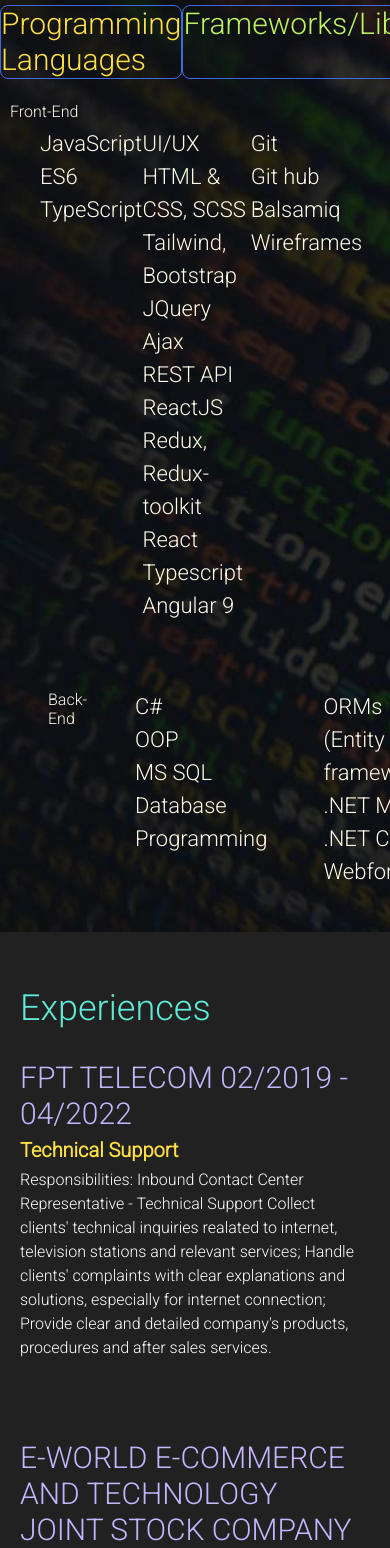
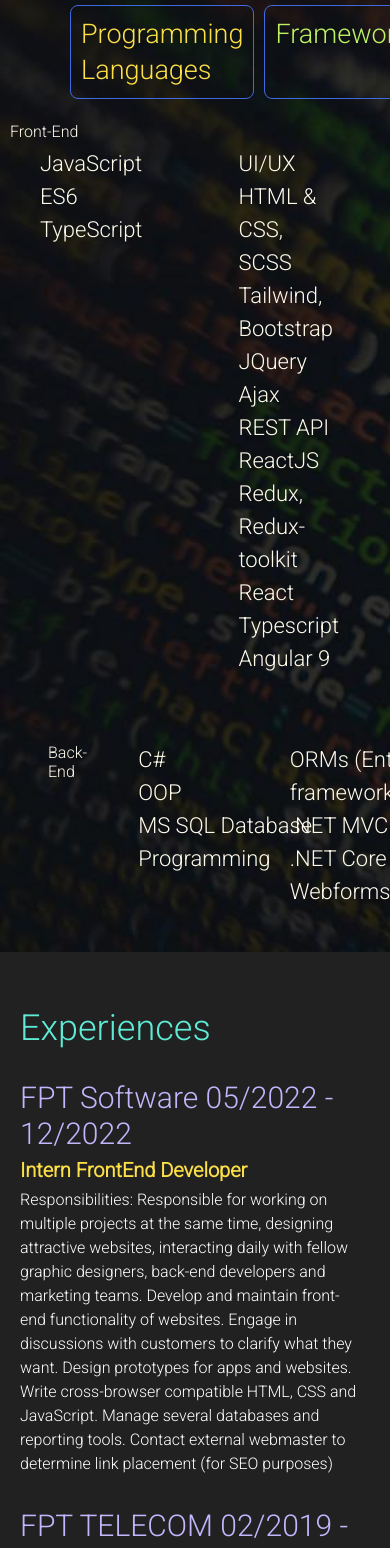
Before and after one commit to TheFlash2022/cv-online, a React (Create React App) app: page / in a window 390 px wide. Shown: the part 1400-2948 px from the top of the page. Built offline with nearby package versions, Linux system fonts and the light colour scheme.

Commit message:
updateEx

```diff
--- a/src/App.scss
+++ b/src/App.scss
@@ -182,6 +182,21 @@
       }
     }
   }
+  .skills {
+    .skill {
+      .FrontEnd {
+        h4 {
+          left: -1.75rem;
+          top: -0.75rem;
+        }
+      }
+      .BackEnd {
+        .frameworks {
+          left: 8rem;
+        }
+      }
+    }
+  }
 }
 @media (max-width: 768px) {
   .contact {
@@ -216,6 +231,14 @@
     }
   }
   .skills {
+    .title_skills {
+      width: 83%;
+      margin-left: 1rem;
+      h3 {
+        padding: 10px;
+        margin-right: 10px;
+      }
+    }
     .skill {
       .FrontEnd {
         h4 {
@@ -244,6 +267,27 @@
   }
   .skills {
     padding-right: 25px;
+    .title_skills {
+      margin-left: 70px;
+      h3 {
+        font-size: 27px;
+      }
+    }
+    .skill {
+      .FrontEnd {
+        .frameworks {
+          padding-left: 6rem;
+        }
+        .other {
+          padding-left: 5rem;
+        }
+      }
+      .BackEnd {
+        .frameworks {
+          margin-left: -5rem;
+        }
+      }
+    }
   }
   .myProject {
     .taskify {
--- a/src/component/Experiences.tsx
+++ b/src/component/Experiences.tsx
@@ -7,6 +7,17 @@
     <div id="ex" className="ex_edu flex justify-around pt-14 pb-8 text-white">
       <div className="experiences wow animate__bounceInLeft">
         <h3 className="text-teal-300 text-4xl">{t("Experiences")}</h3>
+        <div className="mt-8">
+          <h4 className="text-3xl mb-1 text-violet-300">
+            FPT Software 05/2022 - 12/2022
+          </h4>
+          <b className="text-yellow-300 text-xl">Intern FrontEnd Developer</b>
+          <p className="mt-1">
+            {t(
+              "Responsibilities: Responsible for working on multiple projects at the same time, designing attractive websites, interacting daily with fellow graphic designers, back-end developers and marketing teams. Develop and maintain front-end functionality of websites. Engage in discussions with customers to clarify what they want. Design prototypes for apps and websites. Write cross-browser compatible HTML, CSS and JavaScript. Manage several databases and reporting tools. Contact external webmaster to determine link placement (for SEO purposes)"
+            )}
+          </p>
+        </div>
         <div className="mt-8">
           <h4 className="text-3xl mb-1 text-violet-300">
             {t("FPT TELECOM")} 02/2019 - 04/2022
@@ -42,7 +53,8 @@
         </div>
         <div className="mt-20">
           <h4 className="text-3xl mb-1 text-violet-300">
-            {t("HANOI UNIVERSITY OF SCIENCE AND TECHNOLOGY(Degree 2)")} 06/2019 - 11/2021
+            {t("HANOI UNIVERSITY OF SCIENCE AND TECHNOLOGY(Degree 2)")} 06/2019
+            - 11/2021
           </h4>
           <b className="text-yellow-300 text-xl">
             {t("Major: Information Technology")}
--- a/src/component/Footer.tsx
+++ b/src/component/Footer.tsx
@@ -9,7 +9,7 @@
       <div className="text-center text-6xl">
         <a
           className="animate__animated animate__heartBeat animate__infinite"
-          href="https://drive.google.com/file/d/1wq9CHUOBpj3ShVpcMW1FtJ9k4O6uelVv/view?usp=sharing"
+          href="#"
           target="_blank"
           rel="noreferrer"
         >
--- a/src/i18n.js
+++ b/src/i18n.js
@@ -18,6 +18,8 @@
       "Other skills": "Kĩ năng khác",
       Experiences: "Kinh nghiệm",
       Education: "Học vấn",
+      "Responsibilities: Responsible for working on multiple projects at the same time, designing attractive websites, interacting daily with fellow graphic designers, back-end developers and marketing teams. Develop and maintain front-end functionality of websites. Engage in discussions with customers to clarify what they want. Design prototypes for apps and websites. Write cross-browser compatible HTML, CSS and JavaScript. Manage several databases and reporting tools. Contact external webmaster to determine link placement (for SEO purposes)":
+        "Chịu trách nhiệm làm việc với nhiều dự án cùng lúc, thiết kế các trang web hấp dẫn, tương tác hàng ngày với các bạn thiết kế đồ họa, back-end developer và nhóm tiếp thị. Phát triển và duy trì chức năng front-end của các trang web. Tham gia thảo luận với khách hàng để làm rõ những gì họ muốn. Thiết kế prototypes cho ứng dụng và trang web. Viết HTML, CSS và JavaScript tương thích với nhiều trình duyệt (cross-browser). Quản lý một số cơ sở dữ liệu và các công cụ báo cáo. Liên hệ với quản trị viên web bên ngoài để xác định vị trí đặt link (cho mục đích SEO)",
       "FPT TELECOM": "Công ty cổ phần viễn thông FPT Telecom",
       "Technical Support": "Hỗ trợ kĩ thuật",
       "E-WORLD E-COMMERCE AND TECHNOLOGY JOINT STOCK COMPANY":
@@ -27,11 +29,12 @@
         "Trách nhiệm: Tổng đài viên chăm sóc khách hàng - hỗ trợ khách hàng về các vấn đề kĩ thuật liên quan tới mạng internet, dịch vụ truyền hình và các dịch vụ liên quan, xử lý các khiếu nại của khách hàng với các giải thích và giải pháp rõ ràng, đặc biệt là đối với kết nối Internet; Cung cấp các sản phẩm, quy trình và dịch vụ sau khi bán hàng rõ ràng và chi tiết.",
       "Seek for potential retail customers who have demand for importing a varied range of consumer goods; Provide the package of importing goods from some Asia countries, for example, from China to Vietnam; Receive and give advice for clients' relevant inquiries.":
         "Tìm kiếm cho các khách hàng bán lẻ tiềm năng, những người có nhu cầu nhập khẩu một loạt các hàng tiêu dùng khác nhau; Cung cấp gói nhập khẩu hàng hóa từ một số quốc gia châu Á, ví dụ, từ Trung Quốc đến Việt Nam; Nhận và đưa ra lời khuyên cho các yêu cầu liên quan của khách hàng.",
-        "UNIVERSITY OF TECHNOLOGY": "Đại học Bách Khoa",
+      "UNIVERSITY OF TECHNOLOGY": "Đại học Bách Khoa",
       "Major: Faculty of Geology & Petroleum Engineering":
         "Chuyên ngành: Kĩ thuật Địa Chất và Dầu Khí",
       "Earth Resources and Environment": "Tài nguyên trái đất và môi trường",
-      "HANOI UNIVERSITY OF SCIENCE AND TECHNOLOGY(Degree 2)": "Đại học Bách Khoa Hà Nội(bằng 2)",
+      "HANOI UNIVERSITY OF SCIENCE AND TECHNOLOGY(Degree 2)":
+        "Đại học Bách Khoa Hà Nội(bằng 2)",
       "Major: Information Technology": "Chuyên ngành: Công nghệ Thông Tin",
       "Completed Project: Analyze and design system of e-commerce website":
         "Dự án đã hoàn thành: Phân tích và thiết kế hệ thống trang thương mại điện tử",
```
